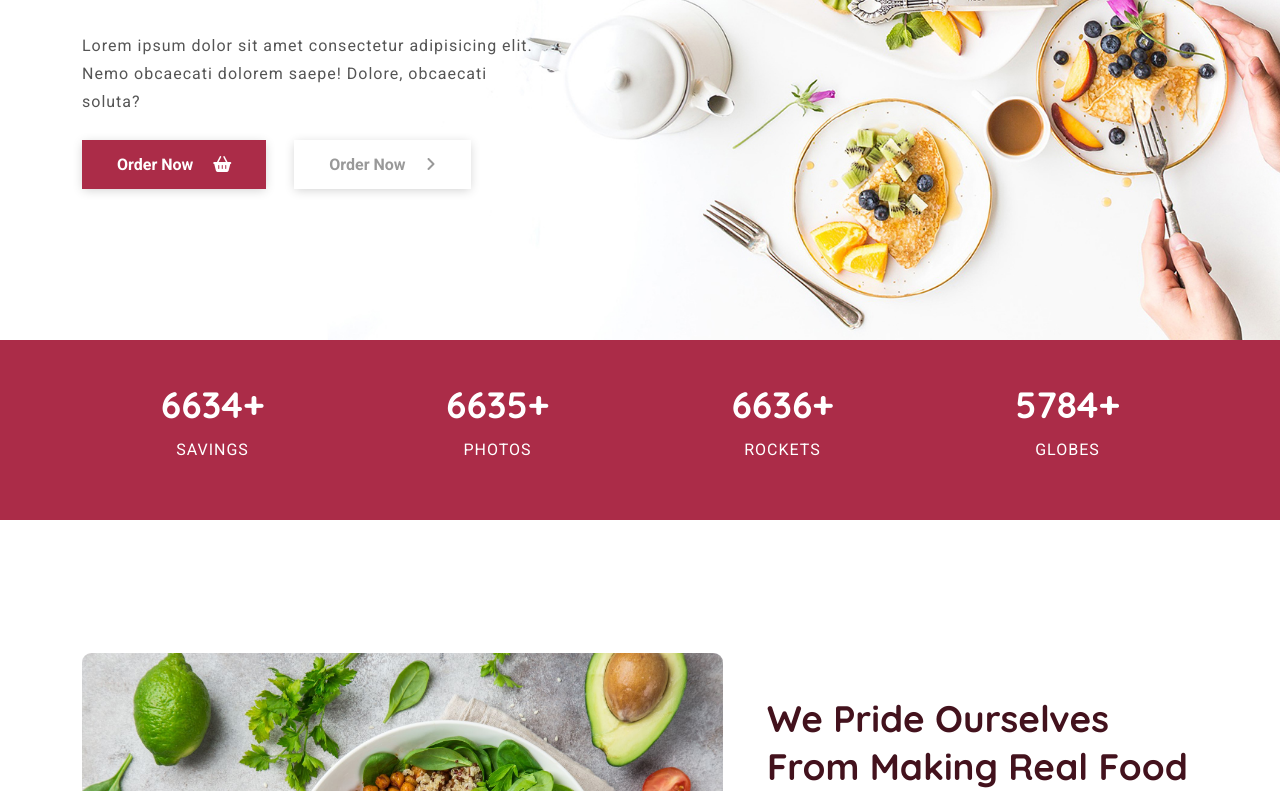
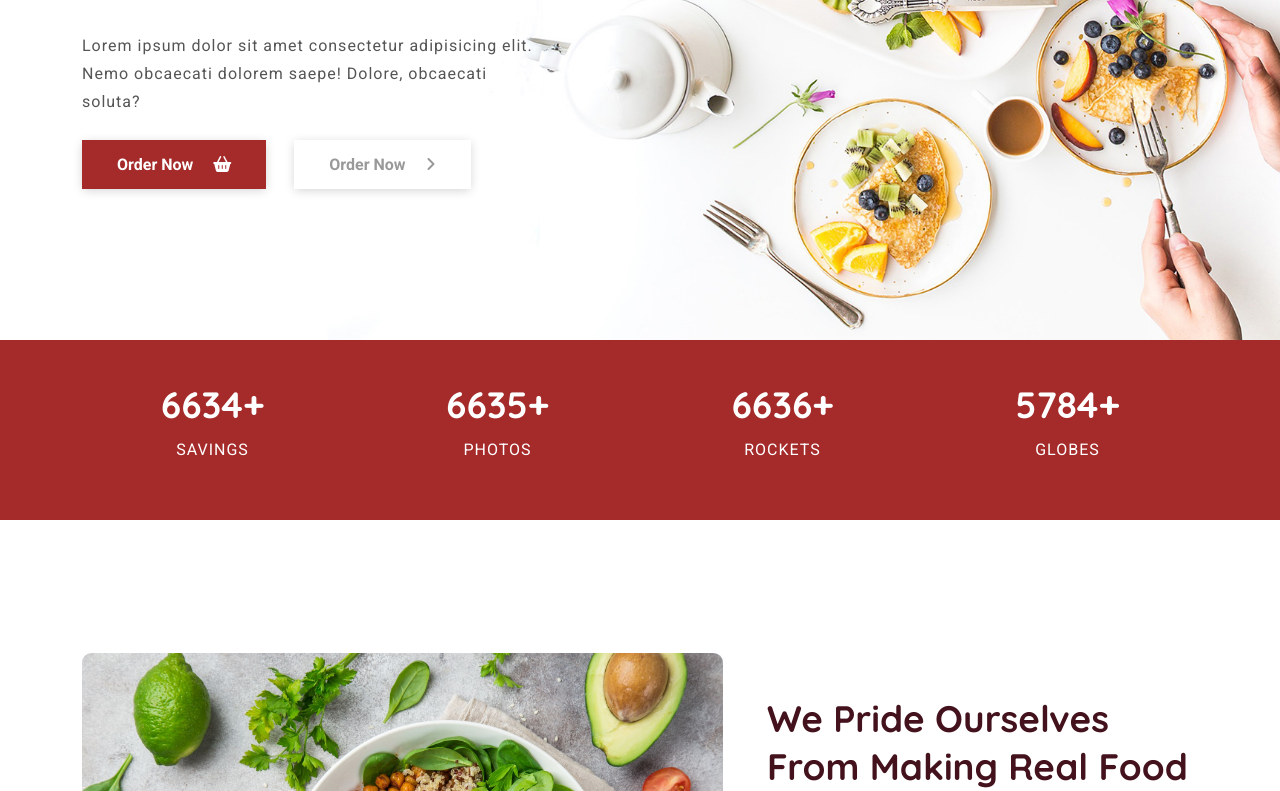
Before and after one commit to Oluwajuwonomoyele/foodies, a plain HTML site: page index.html in a window 1280 px wide. Shown: the part 459-1250 px from the top of the page. Drawn offline with nearby package versions, Linux system fonts and the light colour scheme.

Commit message:
change primary color

```diff
--- a/style.css
+++ b/style.css
@@ -1,7 +1,7 @@
 @import url('https://fonts.googleapis.com/css2?family=Quicksand:wght@300;400;500;600;700&family=Roboto:wght@100;300;400;500;700;900&display=swap');
 
 :root {
-    --primary-color: #ab2c48;
+    --primary-color: brown;
     --secondary-color: #43121d;
     --third-color: #f98169;
     --white-color: #fff;
```
